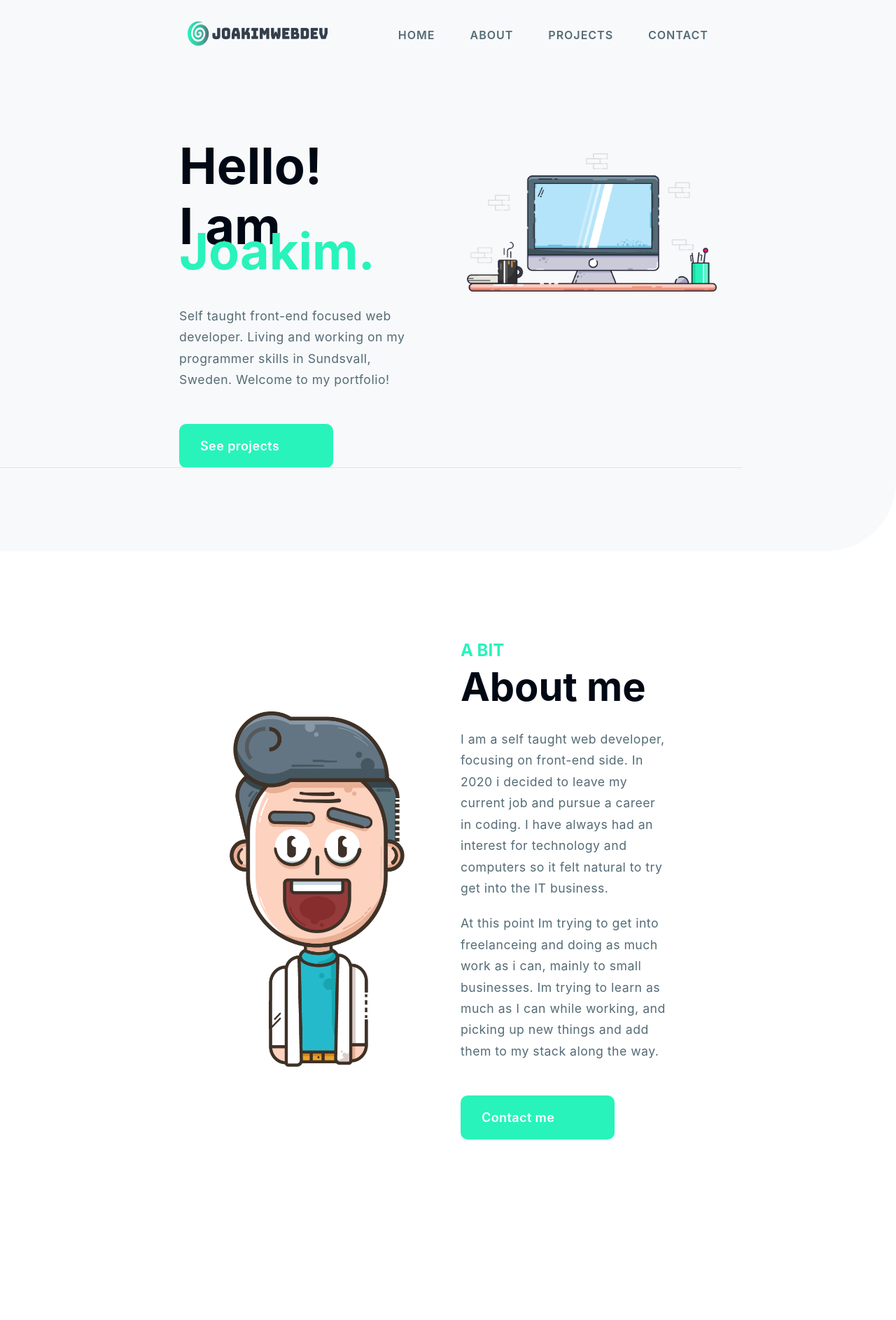
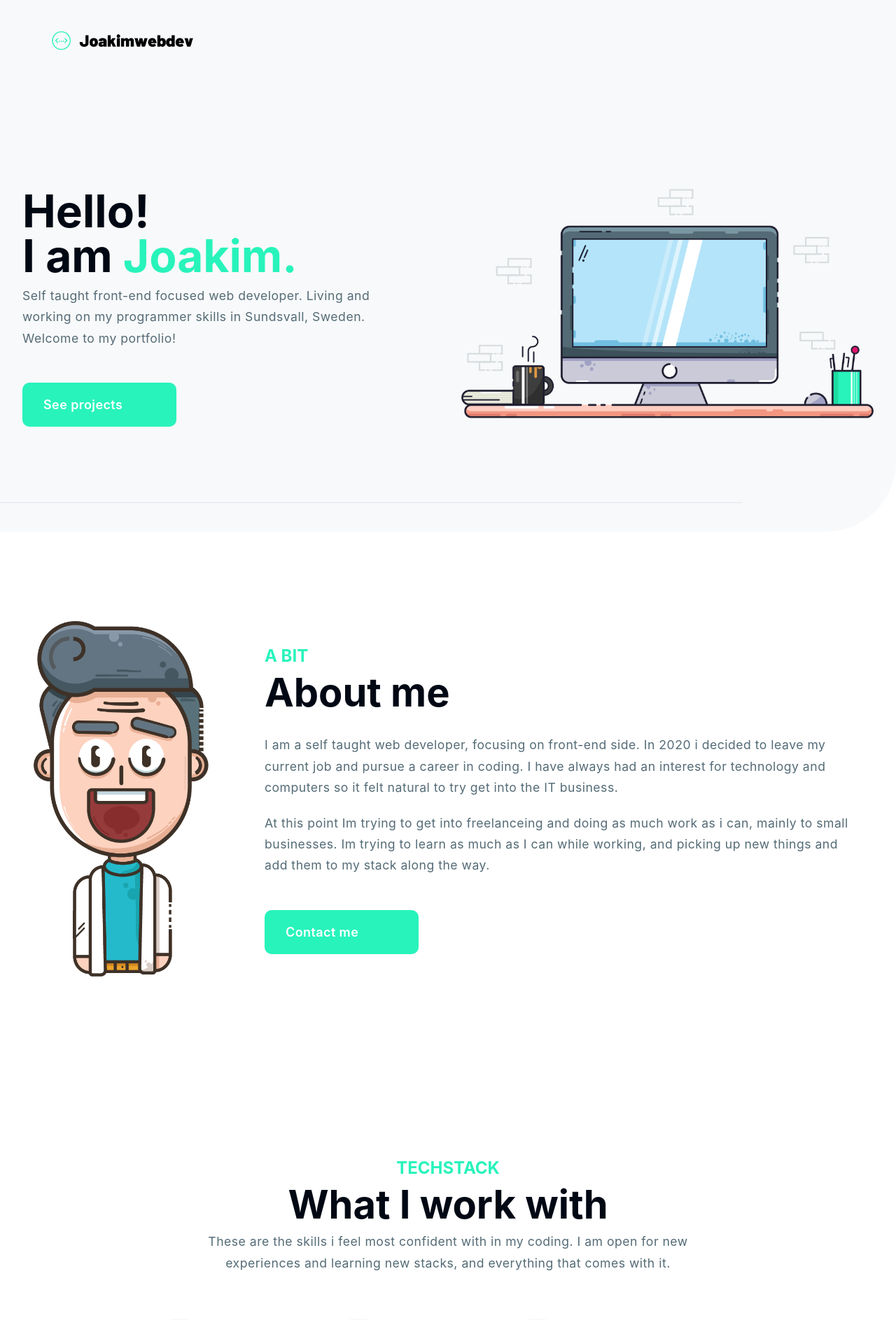
Before and after one commit to JockeHTML/joakimwebdev, a Next.js app: page / in a window 1280 px wide. Shown: the top 1887 px of the page at 70% size. Built offline with nearby package versions, Linux system fonts and the light colour scheme.

Commit message:
more responsive design

```diff
--- a/components/About/About.module.css
+++ b/components/About/About.module.css
@@ -23,3 +23,19 @@
     text-align: center;
   }
 }
+
+@media only screen and (min-device-width: 481px) and (max-device-width: 1024px) and (orientation: portrait) {
+}
+
+@media only screen and (min-width: 1024px) and (max-height: 1366px) and (orientation: portrait) and (-webkit-min-device-pixel-ratio: 1.5) {
+}
+
+@media only screen and (min-width: 1024px) and (max-height: 1366px) and (orientation: landscape) and (-webkit-min-device-pixel-ratio: 1.5) {
+}
+
+@media only screen and (min-device-width: 481px) and (max-device-width: 1024px) and (orientation: landscape) {
+  .content {
+    padding: 0 2rem;
+    width: 100%;
+  }
+}
--- a/components/Contact/ContactForm.module.css
+++ b/components/Contact/ContactForm.module.css
@@ -128,3 +128,49 @@
     margin-right: auto;
   }
 }
+
+@media only screen and (min-device-width: 481px) and (max-device-width: 1024px) and (orientation: portrait) {
+}
+
+@media only screen and (min-width: 1024px) and (max-height: 1366px) and (orientation: portrait) and (-webkit-min-device-pixel-ratio: 1.5) {
+  .content {
+    width: 90%;
+  }
+  .text {
+    margin-right: 4rem;
+    width: 50%;
+  }
+  .message textarea {
+    width: 100%;
+  }
+  .input input {
+    width: 100%;
+  }
+}
+
+@media only screen and (min-width: 1024px) and (max-height: 1366px) and (orientation: landscape) and (-webkit-min-device-pixel-ratio: 1.5) {
+  .text {
+    margin-right: 4rem;
+    width: 100%;
+  }
+  .content {
+    width: 80%;
+    padding: 0 2rem;
+  }
+}
+
+@media only screen and (min-device-width: 481px) and (max-device-width: 1024px) and (orientation: landscape) {
+  .content {
+    width: 90%;
+  }
+  .text {
+    margin-right: 4rem;
+    width: 50%;
+  }
+  .message textarea {
+    width: 100%;
+  }
+  .input input {
+    width: 100%;
+  }
+}
--- a/components/Projects/Card.module.css
+++ b/components/Projects/Card.module.css
@@ -3,7 +3,7 @@
   width: 700px;
   box-shadow: rgba(0, 0, 0, 0.35) 0px 5px 15px;
   height: 400px;
-  margin: 0 2rem 6rem 2rem;
+  margin: 0 2rem 4rem 2rem;
   border-radius: 15px;
 }
 
@@ -52,13 +52,34 @@
     min-height: 50%;
     text-align: center;
     border-radius: 15px 15px 0 0;
-    padding: 40px 1rem;
+    padding: 80px 0;
   }
   .text {
     min-height: 50%;
     text-align: center;
     height: auto;
     border-radius: 0 0 15px 15px;
-    padding: 40px 1rem;
+    padding: 40px 1.5rem;
   }
 }
+
+@media only screen and (min-device-width: 481px) and (max-device-width: 1024px) and (orientation: portrait) {
+  .card {
+    flex-direction: row;
+  }
+  .text {
+    border-radius: 15px 0 0 15px;
+  }
+  .image {
+    border-radius: 0 15px 15px 0;
+  }
+}
+
+@media only screen and (min-width: 1024px) and (max-height: 1366px) and (orientation: portrait) and (-webkit-min-device-pixel-ratio: 1.5) {
+}
+
+@media only screen and (min-width: 1024px) and (max-height: 1366px) and (orientation: landscape) and (-webkit-min-device-pixel-ratio: 1.5) {
+}
+
+@media only screen and (min-device-width: 481px) and (max-device-width: 1024px) and (orientation: landscape) {
+}
--- a/components/Projects/Projects.module.css
+++ b/components/Projects/Projects.module.css
@@ -1,5 +1,5 @@
 .projects {
-  padding: var(--padding8) 1rem;
+  padding: var(--padding8) 2rem;
   display: flex;
   flex-direction: column;
   align-items: center;
@@ -49,9 +49,39 @@
   .projects,
   .projectsWhite {
     text-align: center;
+    padding: var(--padding8) 1rem;
   }
   .content {
     flex-direction: column;
     width: auto;
   }
 }
+
+@media only screen and (min-device-width: 481px) and (max-device-width: 1024px) and (orientation: portrait) {
+  .projects,
+  .projectsWhite {
+    text-align: center;
+    padding: var(--padding8) 2rem;
+  }
+  .projects div:nth-child(6),
+  .projectsWhite div:nth-child(6) {
+    margin-top: 4rem;
+  }
+}
+
+@media only screen and (min-width: 1024px) and (max-height: 1366px) and (orientation: portrait) and (-webkit-min-device-pixel-ratio: 1.5) {
+}
+
+@media only screen and (min-width: 1024px) and (max-height: 1366px) and (orientation: landscape) and (-webkit-min-device-pixel-ratio: 1.5) {
+  .projects div:nth-child(6),
+  .projectsWhite div:nth-child(6) {
+    margin-top: 4rem;
+  }
+}
+
+@media only screen and (min-device-width: 481px) and (max-device-width: 1024px) and (orientation: landscape) {
+  .projects div:nth-child(6),
+  .projectsWhite div:nth-child(6) {
+    margin-top: 4rem;
+  }
+}
--- a/components/Welcome/SocialMedia.module.css
+++ b/components/Welcome/SocialMedia.module.css
@@ -27,3 +27,19 @@
     display: none;
   }
 }
+
+@media only screen and (min-device-width: 481px) and (max-device-width: 1024px) and (orientation: portrait) {
+}
+
+@media only screen and (min-width: 1024px) and (max-height: 1366px) and (orientation: portrait) and (-webkit-min-device-pixel-ratio: 1.5) {
+}
+
+@media only screen and (min-device-width: 481px) and (max-device-width: 1024px) and (orientation: landscape) {
+  .socialMedia ul {
+    bottom: 50px;
+    right: 160px;
+  }
+}
+
+@media only screen and (min-width: 1024px) and (max-height: 1366px) and (orientation: landscape) and (-webkit-min-device-pixel-ratio: 1.5) {
+}
--- a/components/Welcome/Text.module.css
+++ b/components/Welcome/Text.module.css
@@ -34,3 +34,20 @@
     margin-top: 2rem;
   }
 }
+
+@media only screen and (min-device-width: 481px) and (max-device-width: 1024px) and (orientation: portrait) {
+}
+
+@media only screen and (min-width: 1024px) and (max-height: 1366px) and (orientation: portrait) and (-webkit-min-device-pixel-ratio: 1.5) {
+}
+
+@media only screen and (min-width: 1024px) and (max-height: 1366px) and (orientation: landscape) and (-webkit-min-device-pixel-ratio: 1.5) {
+}
+
+@media only screen and (min-device-width: 481px) and (max-device-width: 1024px) and (orientation: landscape) {
+  .text h1 {
+    line-height: 1;
+    font-size: 4rem;
+    margin-bottom: 0;
+  }
+}
--- a/components/Welcome/Welcome.module.css
+++ b/components/Welcome/Welcome.module.css
@@ -24,3 +24,22 @@
     height: auto;
   }
 }
+
+@media only screen and (min-device-width: 481px) and (max-device-width: 1024px) and (orientation: portrait) {
+}
+
+@media only screen and (min-width: 1024px) and (max-height: 1366px) and (orientation: portrait) and (-webkit-min-device-pixel-ratio: 1.5) {
+}
+
+@media only screen and (min-device-width: 481px) and (max-device-width: 1024px) and (orientation: landscape) {
+  .content {
+    width: 100%;
+    padding: 0 2rem;
+  }
+  .welcome {
+    height: 80vh;
+  }
+}
+
+@media only screen and (min-width: 1024px) and (max-height: 1366px) and (orientation: landscape) and (-webkit-min-device-pixel-ratio: 1.5) {
+}
--- a/components/What/What.module.css
+++ b/components/What/What.module.css
@@ -93,3 +93,35 @@
     padding-bottom: 2rem;
   }
 }
+
+@media only screen and (min-device-width: 481px) and (max-device-width: 1024px) and (orientation: portrait) {
+}
+
+@media only screen and (min-width: 1024px) and (max-height: 1366px) and (orientation: portrait) and (-webkit-min-device-pixel-ratio: 1.5) {
+  .content {
+    width: 80%;
+  }
+  .title p {
+    width: 100%;
+  }
+}
+
+@media only screen and (min-width: 1024px) and (max-height: 1366px) and (orientation: landscape) and (-webkit-min-device-pixel-ratio: 1.5) {
+  .title p {
+    width: 100%;
+  }
+  .content {
+    width: 70%;
+    padding: 0 2rem;
+  }
+}
+
+@media only screen and (min-device-width: 481px) and (max-device-width: 1024px) and (orientation: landscape) {
+  .title p {
+    width: 60%;
+  }
+  .content {
+    width: 100%;
+    padding: 0 2rem;
+  }
+}
--- a/components/layout/Footer/Footer.module.css
+++ b/components/layout/Footer/Footer.module.css
@@ -58,3 +58,21 @@
     font-size: 2.5rem;
   }
 }
+
+@media only screen and (min-device-width: 481px) and (max-device-width: 1024px) and (orientation: portrait) {
+}
+
+@media only screen and (min-width: 1024px) and (max-height: 1366px) and (orientation: portrait) and (-webkit-min-device-pixel-ratio: 1.5) {
+}
+
+@media only screen and (min-width: 1024px) and (max-height: 1366px) and (orientation: landscape) and (-webkit-min-device-pixel-ratio: 1.5) {
+}
+
+@media only screen and (min-device-width: 481px) and (max-device-width: 1024px) and (orientation: landscape) {
+  .content {
+    align-items: flex-start;
+    padding: 0 2rem;
+    width: 80%;
+    margin: 0;
+  }
+}
--- a/components/layout/Header/Header.module.css
+++ b/components/layout/Header/Header.module.css
@@ -1,7 +1,7 @@
 .header {
   background-color: var(--lightgrey);
   display: flex;
-  height: 100px;
+  height: 120px;
   width: 100%;
   align-items: center;
 }
@@ -10,7 +10,7 @@
   margin: 0 auto;
   align-items: center;
   justify-content: space-between;
-  width: 62%;
+  width: 90%;
   display: flex;
 }
 
@@ -47,11 +47,15 @@
     display: none;
   }
   .content {
+    width: 70%;
     margin: 0;
   }
 }
 
 @media only screen and (min-device-width: 481px) and (max-device-width: 1024px) and (orientation: portrait) {
+  .content {
+    width: 50%;
+  }
 }
 
 @media only screen and (min-width: 1024px) and (max-height: 1366px) and (orientation: portrait) and (-webkit-min-device-pixel-ratio: 1.5) {
@@ -61,4 +65,10 @@
 }
 
 @media only screen and (min-device-width: 481px) and (max-device-width: 1024px) and (orientation: landscape) {
+  .content ul {
+    display: none;
+  }
+  .content {
+    width: 100%;
+  }
 }
--- a/components/layout/Header/Logo.module.css
+++ b/components/layout/Header/Logo.module.css
@@ -0,0 +1,14 @@
+.logo {
+  width: 300px;
+}
+
+.logo img {
+  z-index: 1;
+  max-width: 100%;
+}
+
+@media (max-width: 768px) {
+  .logo {
+    width: 100%;
+  }
+}
--- a/components/layout/Header/menu.module.css
+++ b/components/layout/Header/menu.module.css
@@ -75,3 +75,22 @@
     display: flex;
   }
 }
+
+@media only screen and (min-device-width: 481px) and (max-device-width: 1024px) and (orientation: portrait) {
+}
+
+@media only screen and (min-width: 1024px) and (max-height: 1366px) and (orientation: portrait) and (-webkit-min-device-pixel-ratio: 1.5) {
+}
+
+@media only screen and (min-device-width: 481px) and (max-device-width: 1024px) and (orientation: landscape) {
+  .menu {
+    display: flex;
+  }
+  .firstIcon i,
+  .secondIcon i {
+    display: flex;
+  }
+}
+
+@media only screen and (min-width: 1024px) and (max-height: 1366px) and (orientation: landscape) and (-webkit-min-device-pixel-ratio: 1.5) {
+}
```
Also changed, not shown: public/default.png (added), public/logo2.png.
